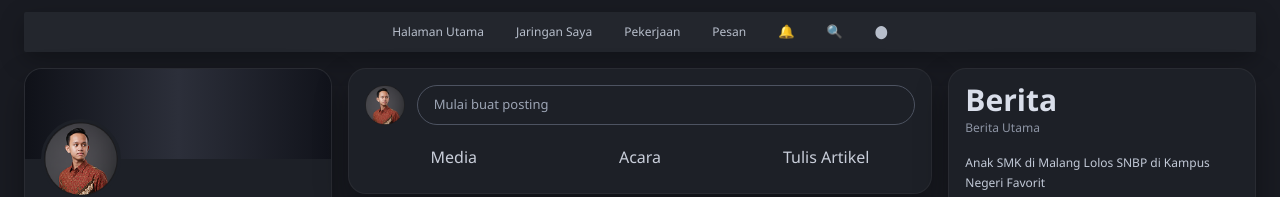
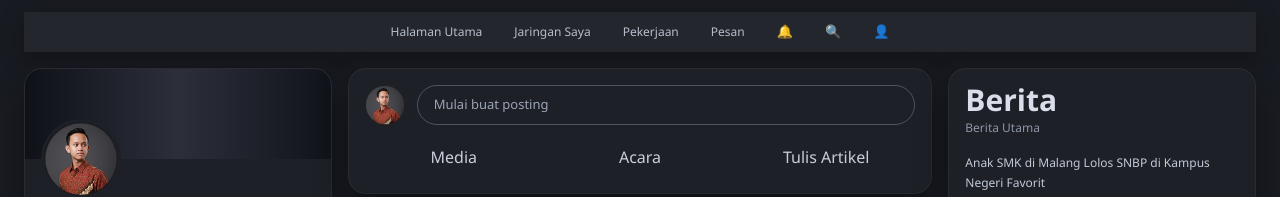
Before and after one commit to Mahardika-Ardi/MasaDepanKu, a React app in the folder frontend/: page /beranda in a window 1280 px wide. Shown: the top 197 px of the page. Built offline with nearby package versions, Linux system fonts and the light colour scheme; no server answers; sample sign-in values are in the browser's storage; the HTML template or start-up script is replaced by a standard one.

Commit message:
Update HomePage and ProfilePage

```diff
--- a/frontend/src/pages/HomePage.jsx
+++ b/frontend/src/pages/HomePage.jsx
@@ -59,8 +59,8 @@ function HomePage() {
             <button type="button" onClick={handlePlaceholder} className="text-[13px] hover:text-white">
               🔍
             </button>
-            <button type="button" onClick={handlePlaceholder} className="text-[13px] hover:text-white">
-              ⬤
+            <button type="button" onClick={() => navigate("/profile")} className="text-[13px] hover:text-white">
+              👤
             </button>
           </nav>
         </header>
--- a/frontend/src/pages/ProfilePage.jsx
+++ b/frontend/src/pages/ProfilePage.jsx
@@ -319,7 +319,7 @@ function ProfilePage() {
               🔍
             </button>
             <button type="button" className="text-[13px] hover:text-white">
-              ⬤
+              👤
             </button>
           </nav>
         </header>
```
